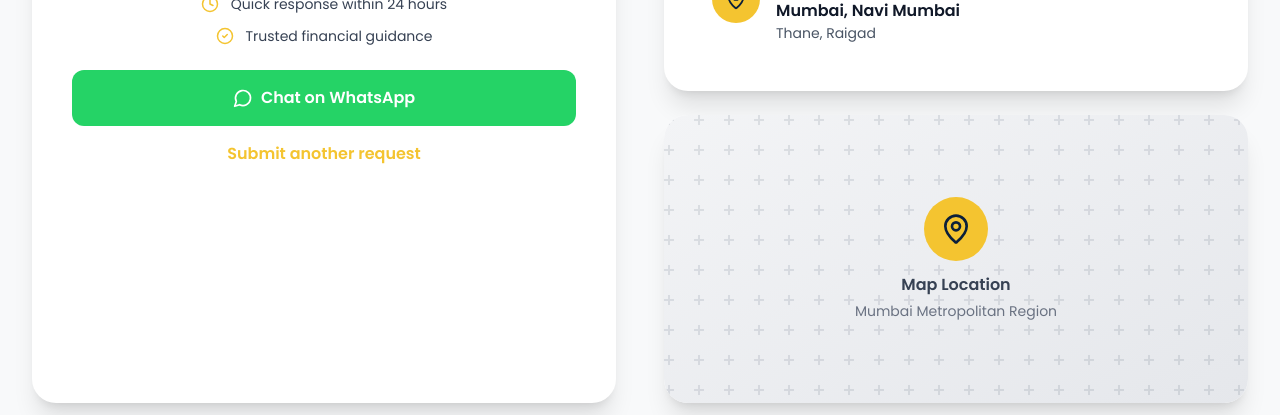
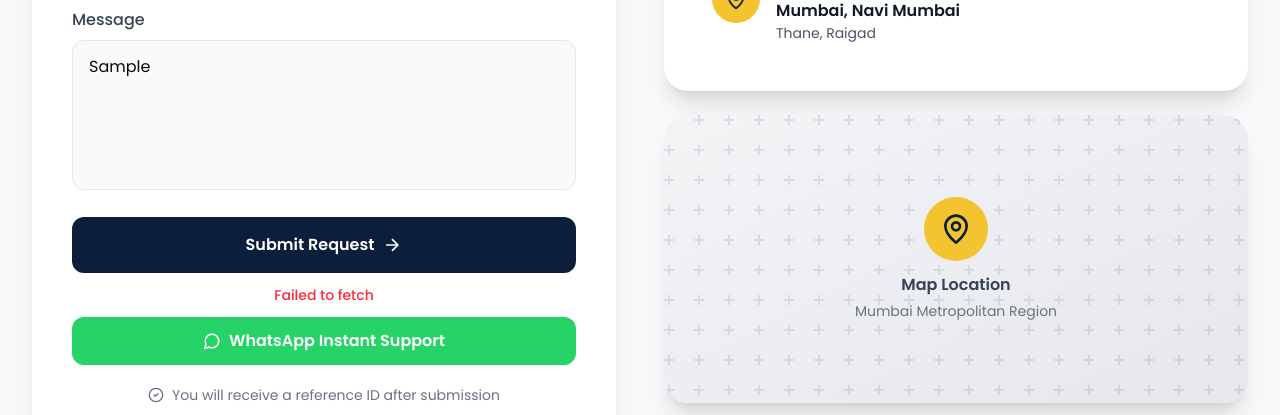
Before and after one commit to Neha20078/Neha-Financial-Consultancy, a React (Vite) app: page / in a window 1280 px wide. Both pictures are taken after typing "Sample", "5551234", "name@example.com", "Sample" into the empty fields and a click on the button "Submit Request". Shown: the part 3505-3920 px from the top of the page. Built offline with nearby package versions, Linux system fonts and the light colour scheme; no server answers.

Commit message:
replaced the email-js functioning with formspree

```diff
--- a/package.json
+++ b/package.json
@@ -8,7 +8,6 @@
     "dev": "vite"
   },
   "dependencies": {
-    "@emailjs/browser": "^4.4.1",
     "@emotion/react": "11.14.0",
     "@emotion/styled": "11.14.1",
     "@mui/icons-material": "7.3.5",
--- a/src/app/App.tsx
+++ b/src/app/App.tsx
@@ -1,17 +1,17 @@
 import { useState, type FormEvent } from 'react';
-import emailjs from '@emailjs/browser';
 import { Home, Building2, CreditCard, LandPlot, CheckCircle2, Clock, HeadphonesIcon, MapPin, Phone, Mail, Menu, X, MessageCircle } from 'lucide-react';
 
 export default function App() {
-  const EMAILJS_SERVICE_ID = import.meta.env.VITE_EMAILJS_SERVICE_ID || import.meta.env.VITE_SERVICE_ID || '';
-  const EMAILJS_TEMPLATE_ID = import.meta.env.VITE_EMAILJS_TEMPLATE_ID || import.meta.env.VITE_TEMPLATE_ID || '';
-  const EMAILJS_PUBLIC_KEY = import.meta.env.VITE_EMAILJS_PUBLIC_KEY || import.meta.env.VITE_PUBLIC_KEY || '';
+  const FORMSPREE_ENDPOINT = 'https://formspree.io/f/xqegpgyz';
+  const WHATSAPP_NUMBER = '919022386218';
 
   const [mobileMenuOpen, setMobileMenuOpen] = useState(false);
   const [formSubmitted, setFormSubmitted] = useState(false);
   const [isSubmitting, setIsSubmitting] = useState(false);
   const [formError, setFormError] = useState('');
   const [referenceId, setReferenceId] = useState('');
+  const [fallbackWhatsAppText, setFallbackWhatsAppText] = useState('Hi, I am interested in a loan. Please assist me.');
+
 
   const handleSubmit = async (e: FormEvent<HTMLFormElement>) => {
     e.preventDefault();
@@ -25,34 +25,41 @@ export default function App() {
     const userEmail = String(formData.get('email') ?? '').trim();
     const message = String(formData.get('message') ?? '').trim();
     const newReferenceId = `NFC-${Date.now()}`;
+    const whatsAppLeadText = `Hi, I am interested in a loan. Name: ${userName || 'N/A'}, Phone: ${userPhone || 'N/A'}.`;
+
+    setFallbackWhatsAppText(whatsAppLeadText);
 
     try {
-      if (!EMAILJS_SERVICE_ID || !EMAILJS_TEMPLATE_ID || !EMAILJS_PUBLIC_KEY) {
-        throw new Error('Email service is not configured on this deployment.');
-      }
-
-      // Developer Notes:
-      // Form uses EmailJS (client-side email service).
-      // Reference ID is dynamically generated and passed to EmailJS template.
-      // Email includes name, phone, message, and reference ID.
-      await emailjs.send(
-        EMAILJS_SERVICE_ID,
-        EMAILJS_TEMPLATE_ID,
-        {
+      const response = await fetch(FORMSPREE_ENDPOINT, {
+        method: 'POST',
+        headers: {
+          'Content-Type': 'application/json',
+          Accept: 'application/json',
+        },
+        body: JSON.stringify({
           title: 'New Loan Inquiry',
           user_name: userName,
           user_phone: userPhone,
           email: userEmail,
           message,
           reference_id: newReferenceId,
-          // Backward-compatible aliases in case template still references old names.
           full_name: userName,
           phone_number: userPhone,
-        },
-        {
-          publicKey: EMAILJS_PUBLIC_KEY,
-        },
-      );
+        }),
+      });
+
+      if (!response.ok) {
+        let formspreeMessage = 'Something went wrong. Please try again or contact us on WhatsApp.';
+
+        try {
+          const errorData = (await response.json()) as { errors?: Array<{ message?: string }> };
+          formspreeMessage = errorData.errors?.[0]?.message || formspreeMessage;
+        } catch {
+          // Keep default fallback when error response is not JSON.
+        }
+
+        throw new Error(formspreeMessage);
+      }
 
       setReferenceId(newReferenceId);
       setFormSubmitted(true);
@@ -62,24 +69,10 @@ export default function App() {
 
       if (error instanceof Error) {
         message = error.message;
-      } else if (typeof error === 'object' && error !== null) {
-        const emailJsError = error as { status?: number; text?: string };
-        const errorText = (emailJsError.text || '').toLowerCase();
-
-        if (emailJsError.status === 403 || errorText.includes('origin')) {
-          message = 'Email service blocked this domain. Add your deployed URL to EmailJS allowed origins.';
-        } else if (emailJsError.status === 400 || errorText.includes('template')) {
-          message = 'Email template configuration is invalid. Please check EmailJS template variables.';
-        } else if (emailJsError.status === 401 || errorText.includes('public key')) {
-          message = 'Email public key is invalid. Update VITE_EMAILJS_PUBLIC_KEY in deployment settings.';
-        } else if (emailJsError.text) {
-          message = emailJsError.text;
-        }
       }
 
       setFormError(message);
-      // Keep the detailed reason in console for deployment debugging.
-      console.error('EmailJS send failed:', error);
+      console.error('Formspree submit failed:', error);
     } finally {
       setIsSubmitting(false);
     }
@@ -505,9 +498,20 @@ export default function App() {
                         )}
                       </button>
                       {formError && (
-                        <p className="text-red-500 text-sm text-center mt-3 font-medium">
-                          {formError}
-                        </p>
+                        <div className="mt-3 space-y-3">
+                          <p className="text-red-500 text-sm text-center font-medium">
+                            {formError}
+                          </p>
+                          <button
+                            type="button"
+                            onClick={() => window.open(`https://wa.me/${WHATSAPP_NUMBER}?text=${encodeURIComponent(fallbackWhatsAppText)}`, '_blank')}
+                            className="w-full py-3 rounded-xl text-white font-semibold transition-all hover:shadow-lg transform hover:-translate-y-0.5 flex items-center justify-center gap-2"
+                            style={{ backgroundColor: '#25D366' }}
+                          >
+                            <MessageCircle size={18} />
+                            WhatsApp Instant Support
+                          </button>
+                        </div>
                       )}
                     </div>
                     <p className="text-sm text-gray-500 text-center mt-4 flex items-center justify-center gap-2">
@@ -523,7 +527,7 @@ export default function App() {
                   </div>
                   <h3 className="text-2xl font-bold mb-3" style={{ color: '#0b1f3a' }}>Thank You!</h3>
                   <p className="text-gray-600 mb-6">
-                    Your request has been submitted successfully.
+                    Your request has been submitted successfully. We'll contact you shortly.
                   </p>
                   <div className="bg-gradient-to-r from-[#f4c430]/10 to-[#0b1f3a]/10 rounded-xl p-6 mb-6">
                     <p className="text-xl md:text-2xl font-bold mb-2" style={{ color: '#0b1f3a' }}>Reference ID: {referenceId}</p>
@@ -540,7 +544,7 @@ export default function App() {
                     </div>
                   </div>
                   <button
-                    onClick={() => window.open('https://wa.me/919022386218', '_blank')}
+                    onClick={() => window.open(`https://wa.me/${WHATSAPP_NUMBER}`, '_blank')}
                     className="w-full py-4 rounded-xl text-white font-semibold transition-all hover:shadow-lg transform hover:-translate-y-0.5 flex items-center justify-center gap-2 mb-4"
                     style={{ backgroundColor: '#25D366' }}
                   >
@@ -691,7 +695,7 @@ export default function App() {
 
         {/* WhatsApp Button */}
         <a
-          href="https://wa.me/9022386218"
+          href={`https://wa.me/${WHATSAPP_NUMBER}`}
           target="_blank"
           rel="noopener noreferrer"
           title="Chat on WhatsApp"
```
Also changed, not shown: 1 other file (tests, documents, lock files or other folders).
